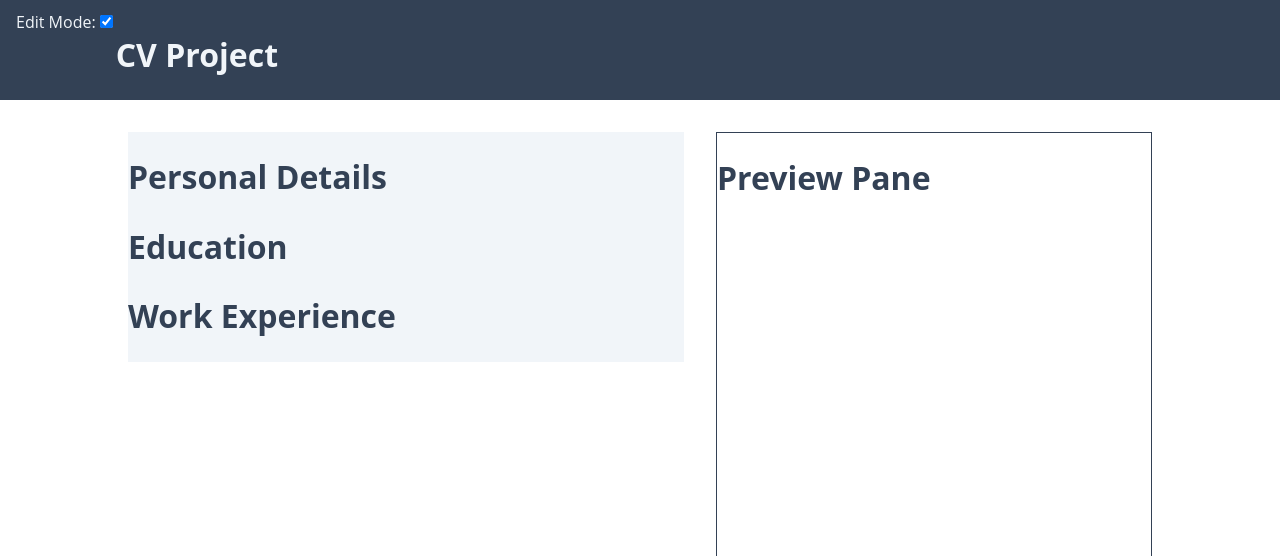
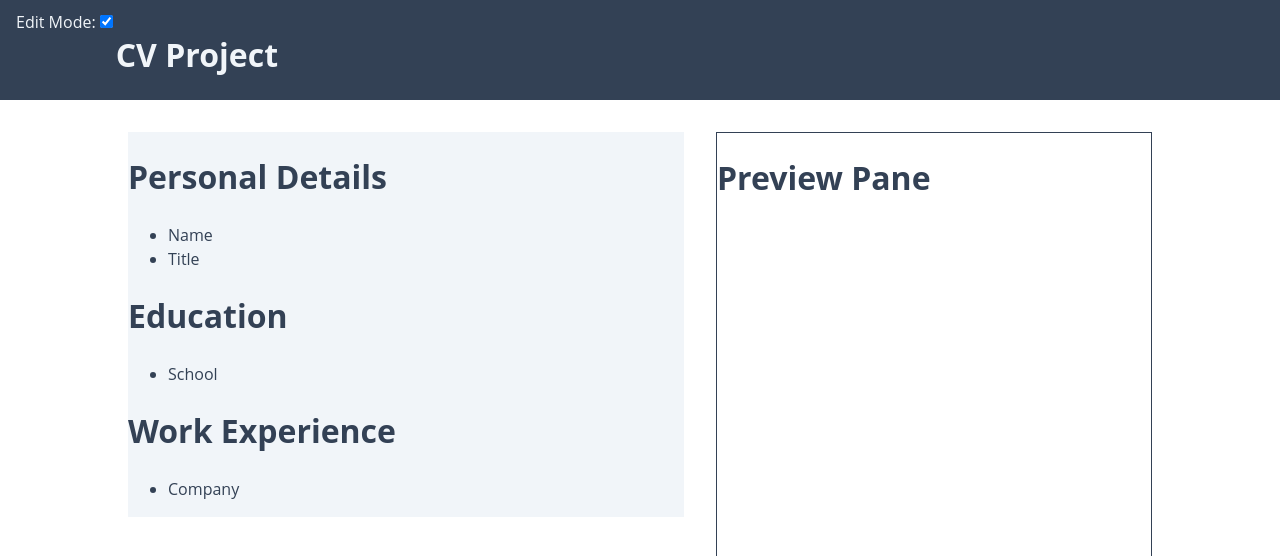
Before and after one commit to oaktec/odin-cv-project, a React (Create React App) app: page / in a window 1280 px wide. Shown: the top 556 px of the page. Built offline with nearby package versions, Linux system fonts and the light colour scheme.

Commit message:
Add fields prop to InputCategory

```diff
--- a/src/components/InputCategory.js
+++ b/src/components/InputCategory.js
@@ -4,11 +4,22 @@ import PropTypes from "prop-types";
 function InputCategory(props) {
   InputCategory.propTypes = {
     category: PropTypes.string.isRequired,
+    fields: PropTypes.arrayOf(
+      PropTypes.shape({
+        name: PropTypes.string.isRequired,
+        label: PropTypes.string.isRequired,
+      })
+    ).isRequired,
   };
-  const { category } = props;
+  const { category, fields } = props;
   return (
     <div className="input-category">
       <h1>{category}</h1>
+      <ul>
+        {fields.map((field) => (
+          <li key={field.name}>{field.label}</li>
+        ))}
+      </ul>
     </div>
   );
 }
--- a/src/components/InputPane.js
+++ b/src/components/InputPane.js
@@ -5,9 +5,21 @@ import InputCategory from "./InputCategory";
 function InputPane() {
   return (
     <div className="input-pane">
-      <InputCategory category="Personal Details" />
-      <InputCategory category="Education" />
-      <InputCategory category="Work Experience" />
+      <InputCategory
+        category="Personal Details"
+        fields={[
+          { name: "name", label: "Name" },
+          { name: "title", label: "Title" },
+        ]}
+      />
+      <InputCategory
+        category="Education"
+        fields={[{ name: "school", label: "School" }]}
+      />
+      <InputCategory
+        category="Work Experience"
+        fields={[{ name: "company", label: "Company" }]}
+      />
     </div>
   );
 }
```
